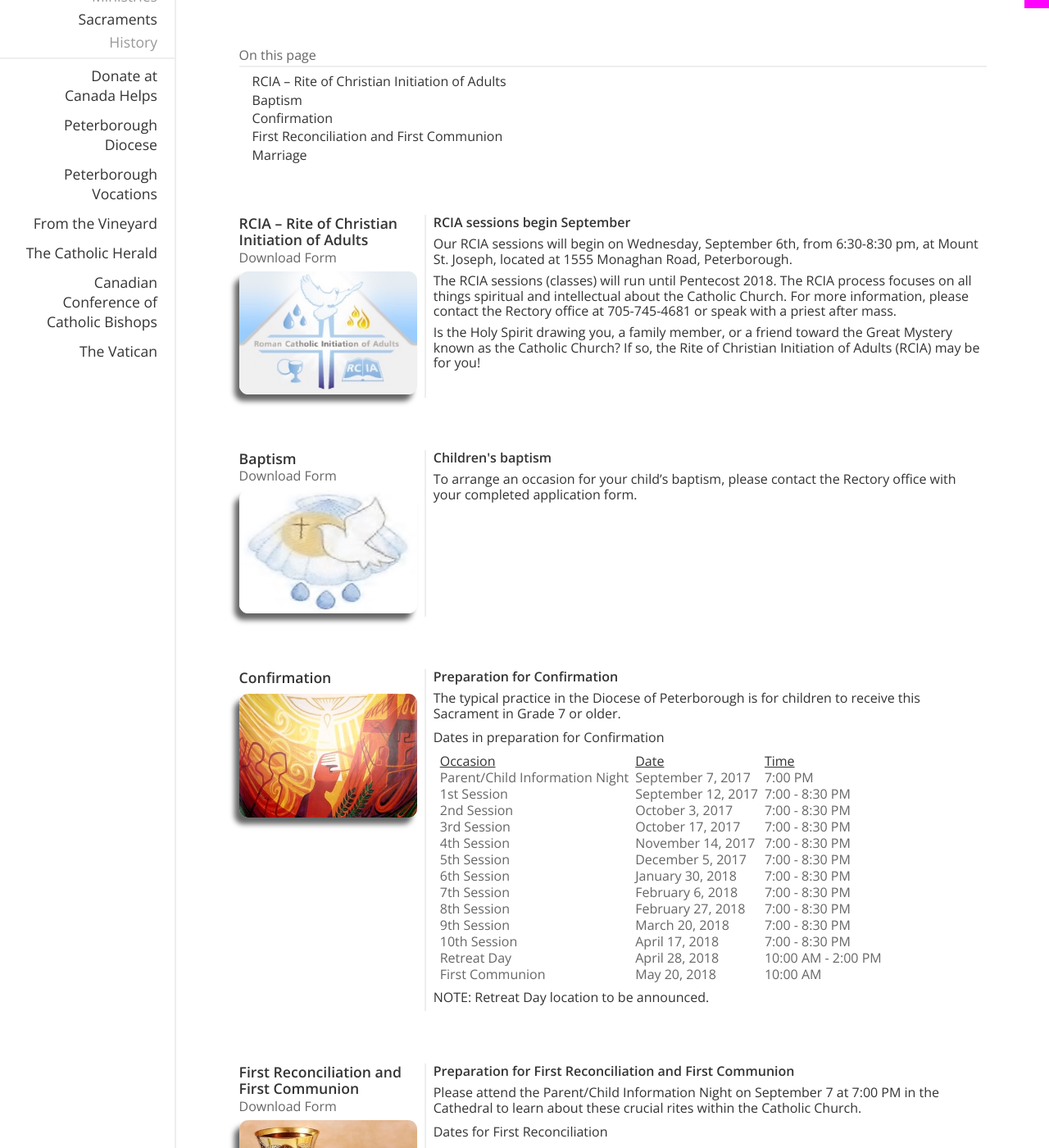
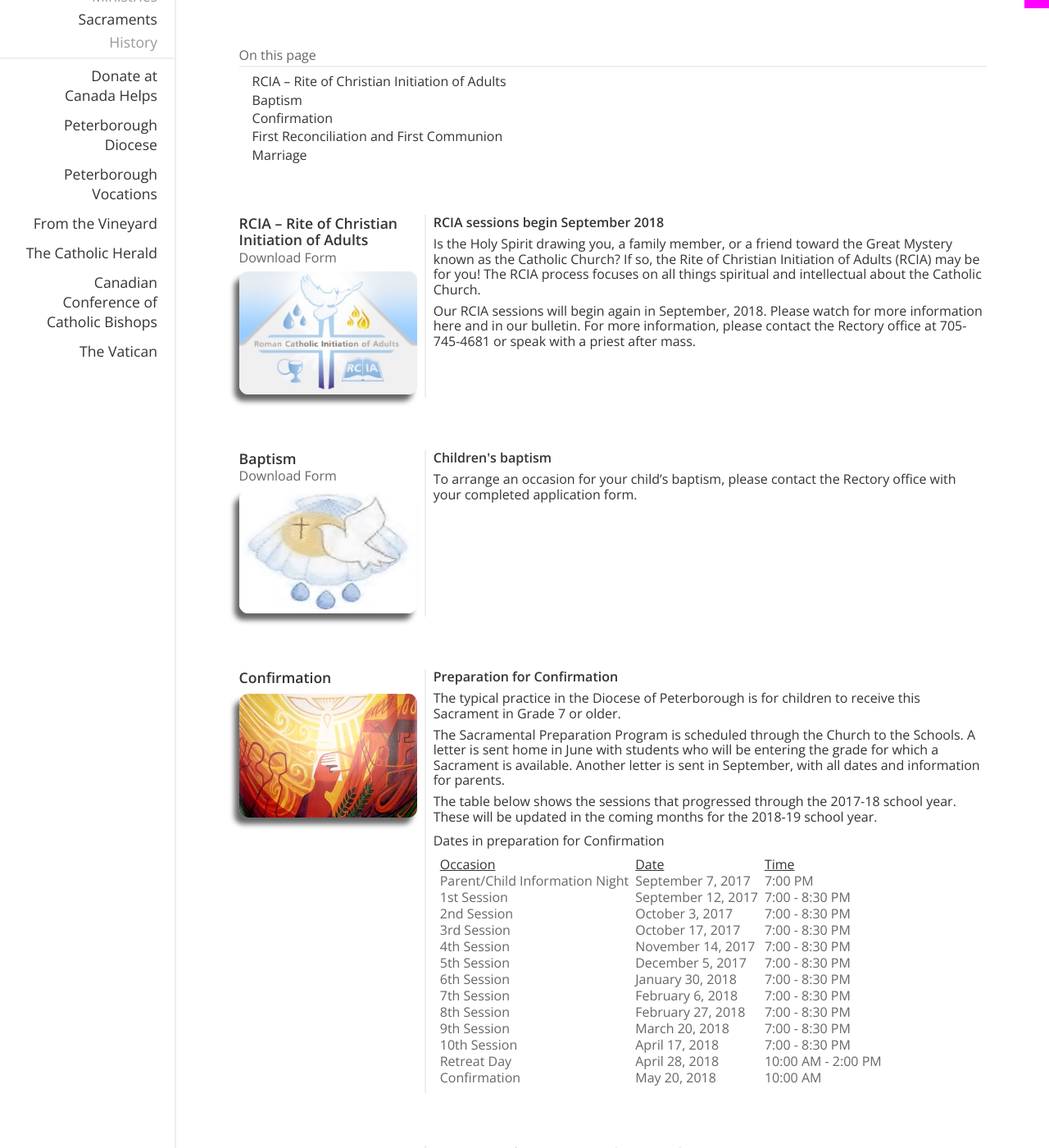
Before and after one commit to stpeterinchains/stpeterinchains.github.io, a Jekyll site: the page built from sacraments.html, in a window 1280 px wide and 1400 px high, scrolled down 260 px. Shown: the whole window at 82% size. Built offline with Jekyll 4.4.1, drawn with Linux system fonts in a browser that asks for light colours; nearby versions of some CDN libraries.

Commit message:
Updated sacraments text for rcia and confirmation

```diff
--- a/_data/sacraments.yml
+++ b/_data/sacraments.yml
@@ -17,20 +17,18 @@ sacraments:
     anchor: rcia
     image: rcia.jpg
     form: RCIA-Application-Form.pdf
-    headline: RCIA sessions begin September
+    headline: RCIA sessions begin September 2018
     text: |
-      Our RCIA sessions will begin on Wednesday, September 6th,
-      from 6:30-8:30 pm, at Mount St. Joseph, located at 1555 Monaghan Road,
-      Peterborough.
-
-      The RCIA sessions (classes) will run until Pentecost 2018.
-      The RCIA process focuses on all things spiritual and intellectual about
-      the Catholic Church. For more information, please contact the
-      Rectory office at 705-745-4681 or speak with a priest after mass.
-
       Is the Holy Spirit drawing you, a family member, or a friend toward the
       Great Mystery known as the Catholic Church? If so, the
       Rite of Christian Initiation of Adults (RCIA) may be for you!
+      The RCIA process focuses on all things spiritual and intellectual about
+      the Catholic Church.
+
+      Our RCIA sessions will begin again in September, 2018.
+      Please watch for more information here and in our bulletin.
+      For more information, please contact the
+      Rectory office at 705-745-4681 or speak with a priest after mass.
 
   -
     title: Baptism
@@ -52,25 +50,33 @@ sacraments:
       The typical practice in the Diocese of Peterborough is for children to
       receive this Sacrament in Grade 7 or older.
 
+      The Sacramental Preparation Program is scheduled through the Church to
+      the Schools. A letter is sent home in June with students who will be
+      entering the grade for which a Sacrament is available.
+      Another letter is sent in September, with all dates and information for
+      parents.
+
+      The table below shows the sessions that progressed through the 2017-18
+      school year. These will be updated in the coming months for the 2018-19
+      school year.
+
       # Dates in preparation for Confirmation
 
-      Occasion        | Date              | Time
-      --------------  | ----------------- | --------
+      Occasion       | Date              | Time
+      -------------- | ----------------- | --------
       Parent/Child Information Night | September 7, 2017 | 7:00 PM
-      1st Session     | September 12, 2017 | 7:00 - 8:30 PM
-      2nd Session     | October 3, 2017    | 7:00 - 8:30 PM
-      3rd Session     | October 17, 2017   | 7:00 - 8:30 PM
-      4th Session     | November 14, 2017  | 7:00 - 8:30 PM
-      5th Session     | December 5, 2017   | 7:00 - 8:30 PM
-      6th Session     | January 30, 2018   | 7:00 - 8:30 PM
-      7th Session     | February 6, 2018   | 7:00 - 8:30 PM
-      8th Session     | February 27, 2018  | 7:00 - 8:30 PM
-      9th Session     | March 20, 2018     | 7:00 - 8:30 PM
-      10th Session    | April 17, 2018     | 7:00 - 8:30 PM
-      Retreat Day     | April 28, 2018     | 10:00 AM - 2:00 PM
-      First Communion | May 20, 2018       | 10:00 AM
-
-      NOTE: Retreat Day location to be announced.
+      1st Session    | September 12, 2017 | 7:00 - 8:30 PM
+      2nd Session    | October 3, 2017    | 7:00 - 8:30 PM
+      3rd Session    | October 17, 2017   | 7:00 - 8:30 PM
+      4th Session    | November 14, 2017  | 7:00 - 8:30 PM
+      5th Session    | December 5, 2017   | 7:00 - 8:30 PM
+      6th Session    | January 30, 2018   | 7:00 - 8:30 PM
+      7th Session    | February 6, 2018   | 7:00 - 8:30 PM
+      8th Session    | February 27, 2018  | 7:00 - 8:30 PM
+      9th Session    | March 20, 2018     | 7:00 - 8:30 PM
+      10th Session   | April 17, 2018     | 7:00 - 8:30 PM
+      Retreat Day    | April 28, 2018     | 10:00 AM - 2:00 PM
+      Confirmation   | May 20, 2018       | 10:00 AM
 
   -
     title: First Reconciliation and First Communion
```
